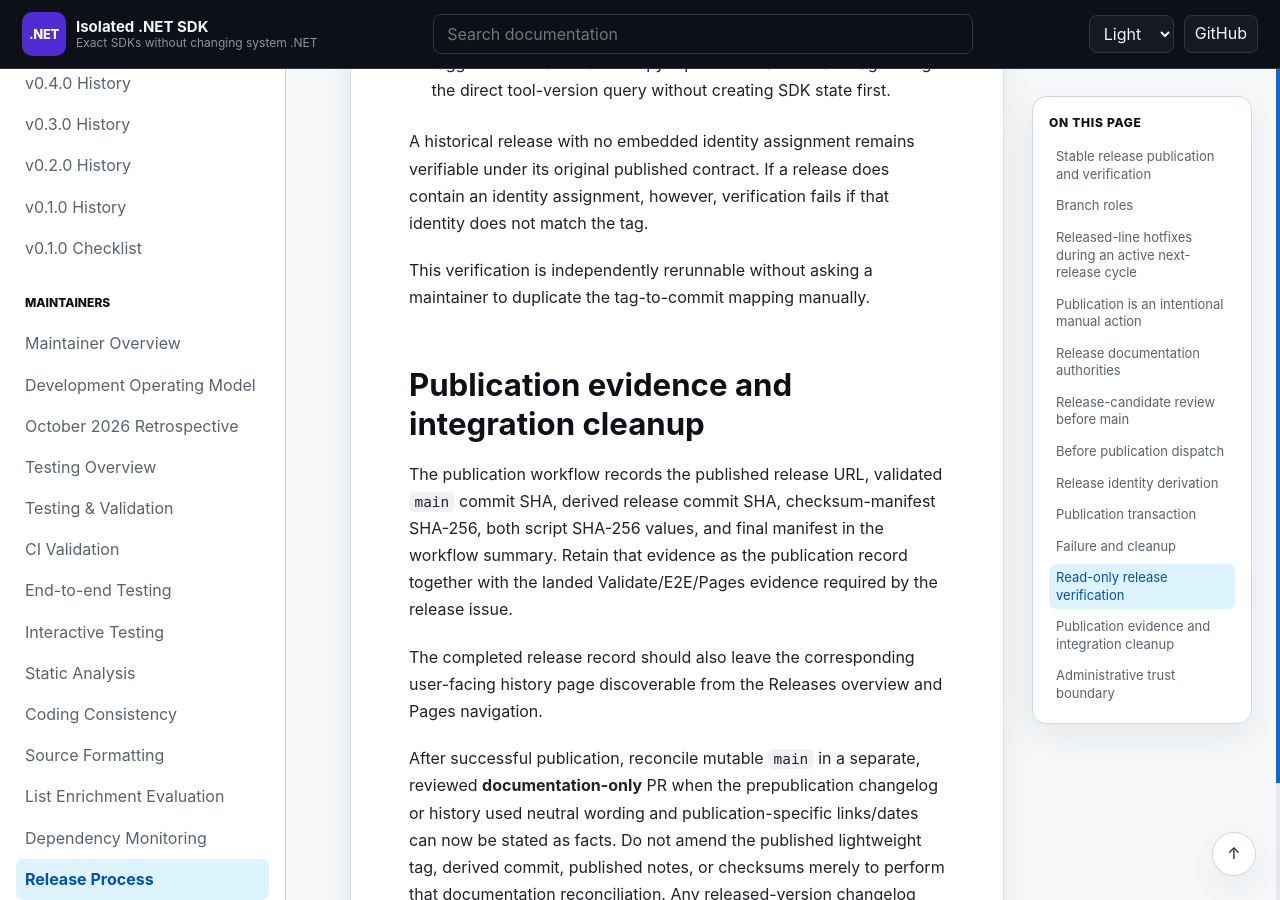
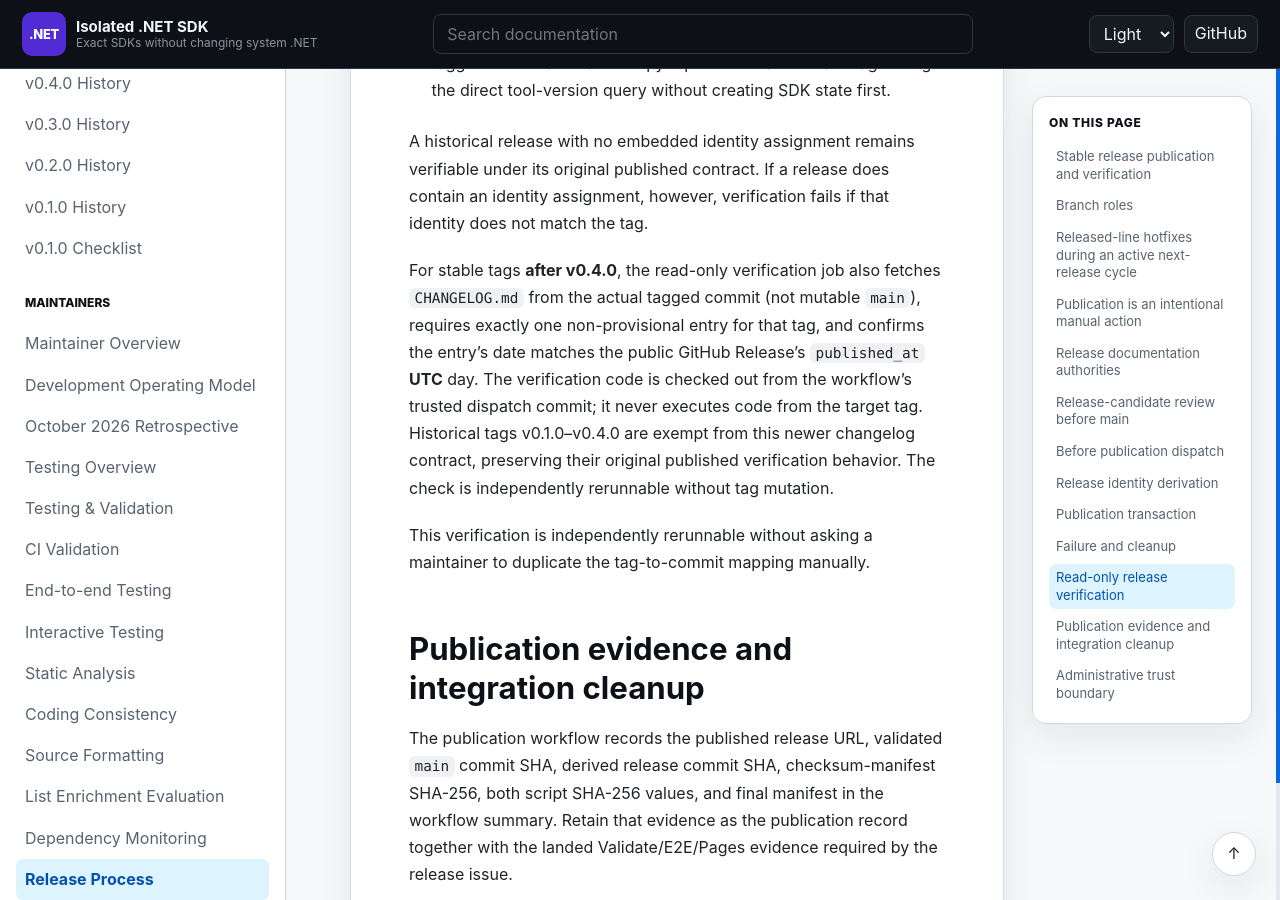
Before and after one commit to infoconex/isolated-dotnet-sdk, a Jekyll site: the page built from docs/maintainers/releases/release-process.md, in a window 1280 px wide and 900 px high, scrolled down 8054 px. Built offline with Jekyll 4.4.1, drawn with Linux system fonts in a browser that asks for light colours; our own code applies the rules of GitHub Pages for plain Markdown files.

Commit message:
docs(release): explain independent tagged changelog verification and historical policy

```diff
--- a/docs/maintainers/releases/release-process.md
+++ b/docs/maintainers/releases/release-process.md
@@ -143,6 +143,8 @@ After publication, `Publish Release` invokes the read-only [`Verify Release`](..
 
 A historical release with no embedded identity assignment remains verifiable under its original published contract. If a release does contain an identity assignment, however, verification fails if that identity does not match the tag.
 
+For stable tags **after v0.4.0**, the read-only verification job also fetches `CHANGELOG.md` from the actual tagged commit (not mutable `main`), requires exactly one non-provisional entry for that tag, and confirms the entry's date matches the public GitHub Release's `published_at` **UTC** day. The verification code is checked out from the workflow's trusted dispatch commit; it never executes code from the target tag. Historical tags v0.1.0–v0.4.0 are exempt from this newer changelog contract, preserving their original published verification behavior. The check is independently rerunnable without tag mutation.
+
 This verification is independently rerunnable without asking a maintainer to duplicate the tag-to-commit mapping manually.
 
 ## Publication evidence and integration cleanup
```
